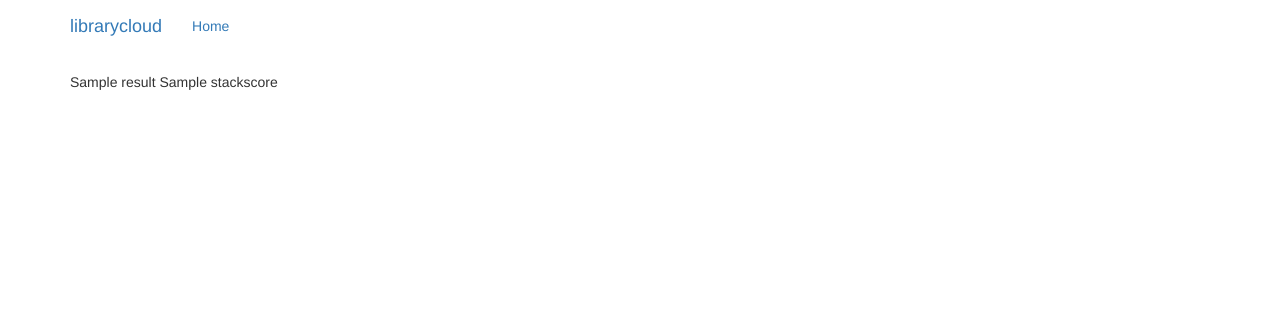
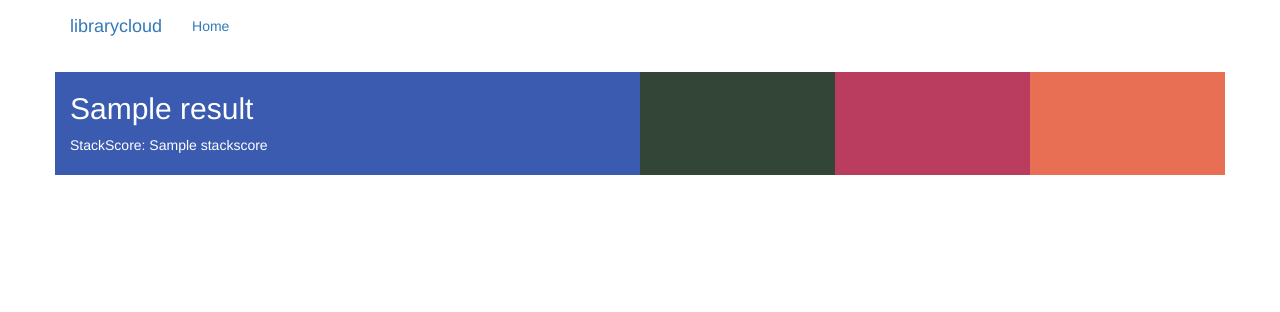
Before and after one commit to thatandromeda/librarycloud, a Django app: template librarycloud/templates/stackview.html in a window 1280 px wide. Shown: the top 312 px of the page. Run offline with Django 3.2, Linux system fonts and the light colour scheme; the template is opened without the code that fills it: most values are stand-ins (such as "Sample title", 1, 10 or a date in 2020); some libraries are stand-ins or nearby versions.

Commit message:
beginning of better-looking page

```diff
--- a/librarycloud/static/css/project.css
+++ b/librarycloud/static/css/project.css
@@ -1,34 +1,34 @@
-/* line 5, ../sass/project.scss */
-.alert-debug {
-  color: black;
-  background-color: white;
-  border-color: #d6e9c6;
+/* Color scheme: http://design-seeds.com/index.php/home/entry/global-brights4 */
+body {
+  color: white;
 }
 
-/* line 11, ../sass/project.scss */
-.alert-info {
-  color: #3a87ad;
-  background-color: #d9edf7;
-  border-color: #bce8f1;
+.row {
+  margin-bottom: 10px;
 }
 
-/* line 17, ../sass/project.scss */
-.alert-success {
-  color: #468847;
-  background-color: #dff0d8;
-  border-color: #d6e9c6;
+.row > div {
+  padding-top: 20px;
+  padding-bottom: 20px;
+  min-height: 5em;
 }
 
-/* line 23, ../sass/project.scss */
-.alert-warning {
-  color: black;
-  background-color: orange;
-  border-color: #d6e9c6;
+.row > div h2 {
+  margin-top: 0;
 }
 
-/* line 29, ../sass/project.scss */
-.alert-error {
-  color: #b94a48;
-  background-color: #f2dede;
-  border-color: #eed3d7;
+.titlecard {
+  background-color: #3a5bb0;
 }
+
+.ism1 {
+  background-color: #334537;
+}
+
+.ism2 {
+  background-color: #ba3d5f;
+}
+
+.ism3 {
+  background-color: #e86f54;
+}
--- a/librarycloud/static/js/project.js
+++ b/librarycloud/static/js/project.js
@@ -1 +1,20 @@
 /* Project specific Javascript goes here. */
+
+var $j = jQuery.noConflict();
+
+$j(document).ready(function() {
+    // Sets all divs in a row to have the same height. Because CSS is bad at height.
+    $j('.row').each(function() {
+        var maxHeight = 0;
+        var divs = $j(this).children('div');
+
+        divs.each(function() {
+            var currentHeight = $j(this).height();
+            if (currentHeight > maxHeight) {
+                maxHeight = currentHeight;
+            }
+        });
+
+        divs.height(maxHeight);
+    });
+});
--- a/librarycloud/templates/stackview.html
+++ b/librarycloud/templates/stackview.html
@@ -2,7 +2,14 @@
 
 {% block content %}
   {% for result in results %}
-  	{{ result.title }}
-  	{{ result.stackscore }}
+    <div class="row">
+      <div class="col-sm-6 col-xs-12 titlecard">
+        <h2>{{ result.title }}</h2>
+        StackScore: {{ result.stackscore }}
+      </div>
+      <div class="col-sm-2 col-xs-4 ism1"></div>
+      <div class="col-sm-2 col-xs-4 ism2"></div>
+      <div class="col-sm-2 col-xs-4 ism3"></div>
+    </div>
   {% endfor %}
 {% endblock content %}
```
Also changed, not shown: librarycloud/views.py (+2 -5 lines), 1 other file.
